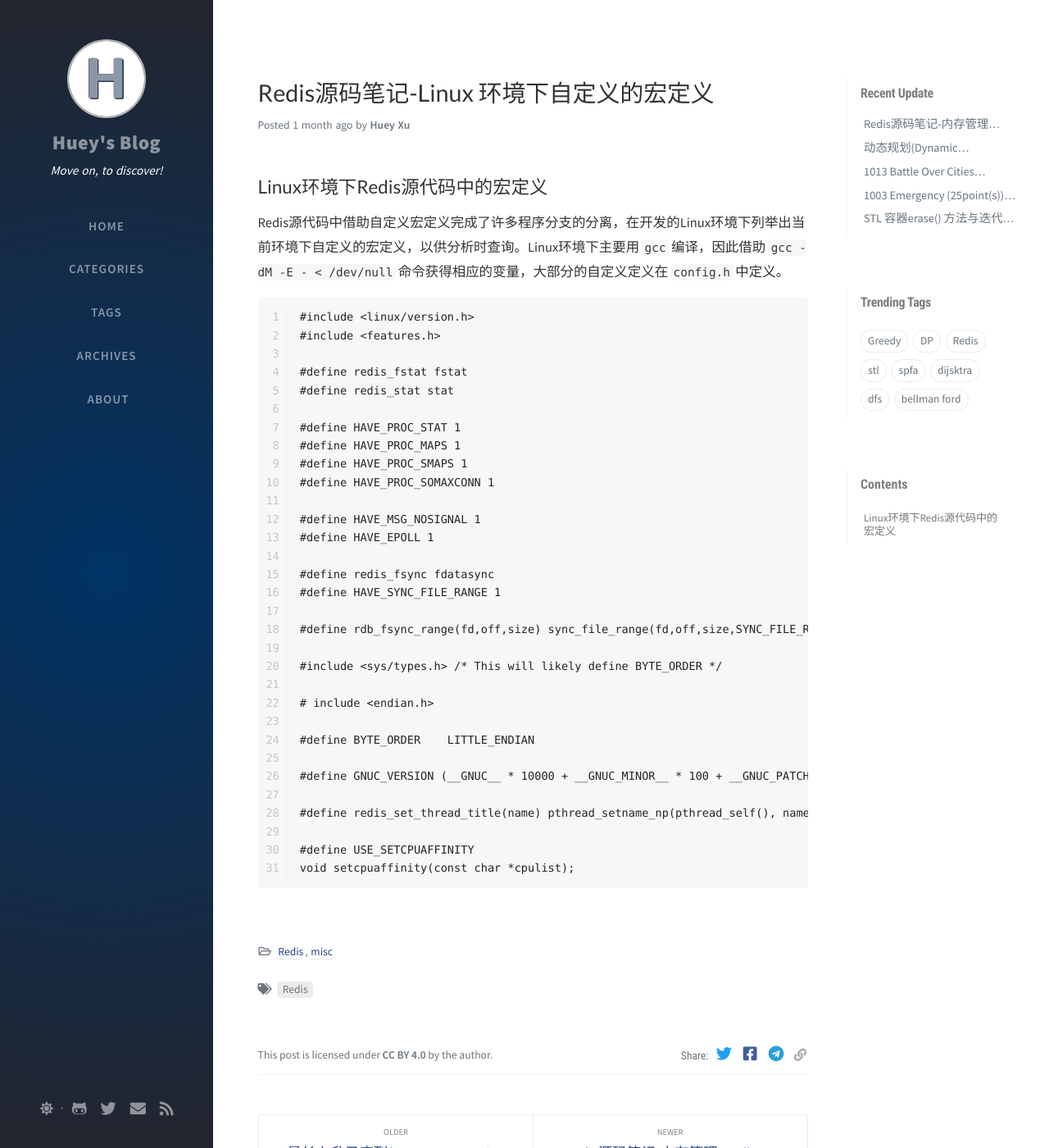
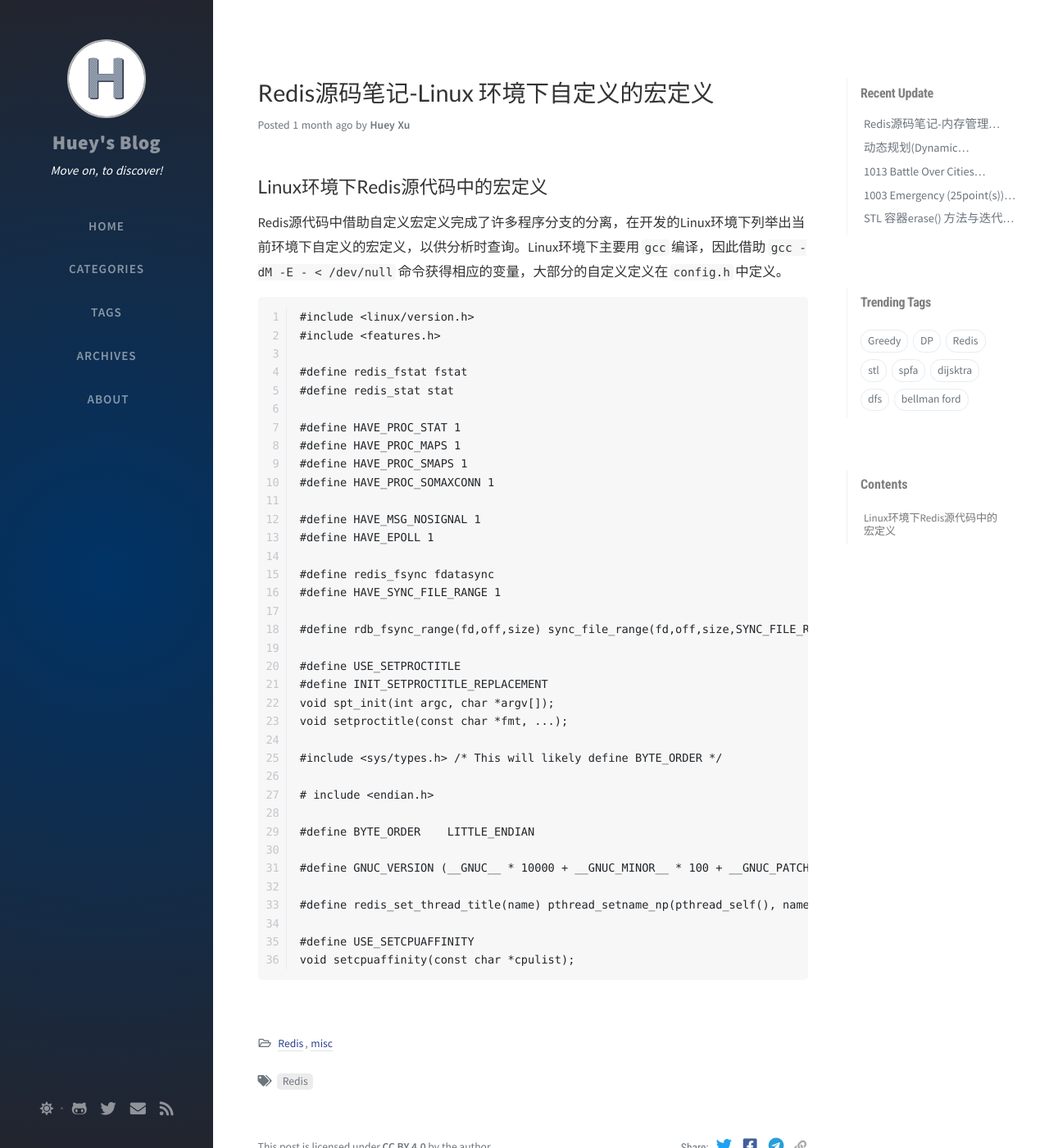
Before and after one commit to hughesxu/hughesxu.github.io, a Jekyll site: the page built from _posts/2020-07-11-Micro_definition_of_redis_source_code_under_linux_gcc.markdown, in a window 1280 px wide and 1400 px high. Shown: the whole window at 82% size. Built offline with Jekyll 4.4.1, drawn with Linux system fonts in a browser that asks for light colours; nearby versions of some CDN libraries; comment, search, counter and statistics services are not loaded.

Commit message:
_post: modify 2020-07-11-Micro_definition_of_redis_source_code_under_linux_gcc

```diff
--- a/_posts/2020-07-11-Micro_definition_of_redis_source_code_under_linux_gcc.markdown
+++ b/_posts/2020-07-11-Micro_definition_of_redis_source_code_under_linux_gcc.markdown
@@ -28,6 +28,11 @@ Redis源代码中借助自定义宏定义完成了许多程序分支的分离，
 
 #define rdb_fsync_range(fd,off,size) sync_file_range(fd,off,size,SYNC_FILE_RANGE_WAIT_BEFORE|SYNC_FILE_RANGE_WRITE)
 
+#define USE_SETPROCTITLE
+#define INIT_SETPROCTITLE_REPLACEMENT
+void spt_init(int argc, char *argv[]);
+void setproctitle(const char *fmt, ...);
+
 #include <sys/types.h> /* This will likely define BYTE_ORDER */
 
 # include <endian.h>
```
